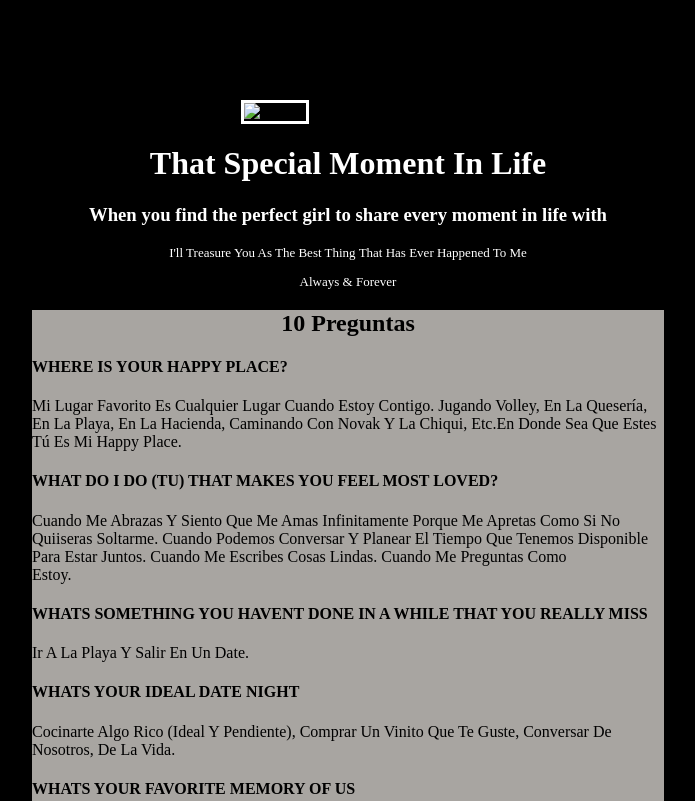
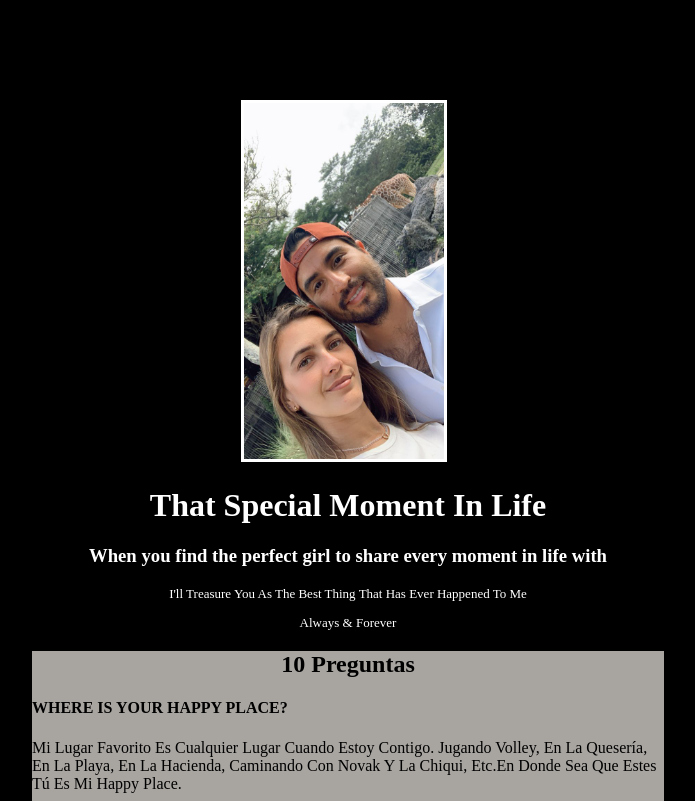
Before and after one commit to mpinos-star/gratefulso, a plain HTML site: page index.html in a window 1280 px wide. Shown: the top 801 px of the page, without its empty margins (292-987 px from the left). Drawn offline with Linux system fonts and the light colour scheme.

Commit message:
Update index.html
Intentando arreglar la imagen ya que no hay carpetas sino esta en el mismo branch

```diff
--- a/index.html
+++ b/index.html
@@ -67,7 +67,7 @@ But it must have the following features:
   <body>
     <div class="main">
 
-      <img src="./assets/images/stefiyyo.JPG" alt="steiyyo">
+      <img src="./stefiyyo.JPG" alt="steiyyo">
       <h1>that special moment in life</h1>
       <h3>When you find the perfect girl to share every moment in life with</h3>
       <p>I'll treasure you as the best thing that has ever happened to me</p>
```
